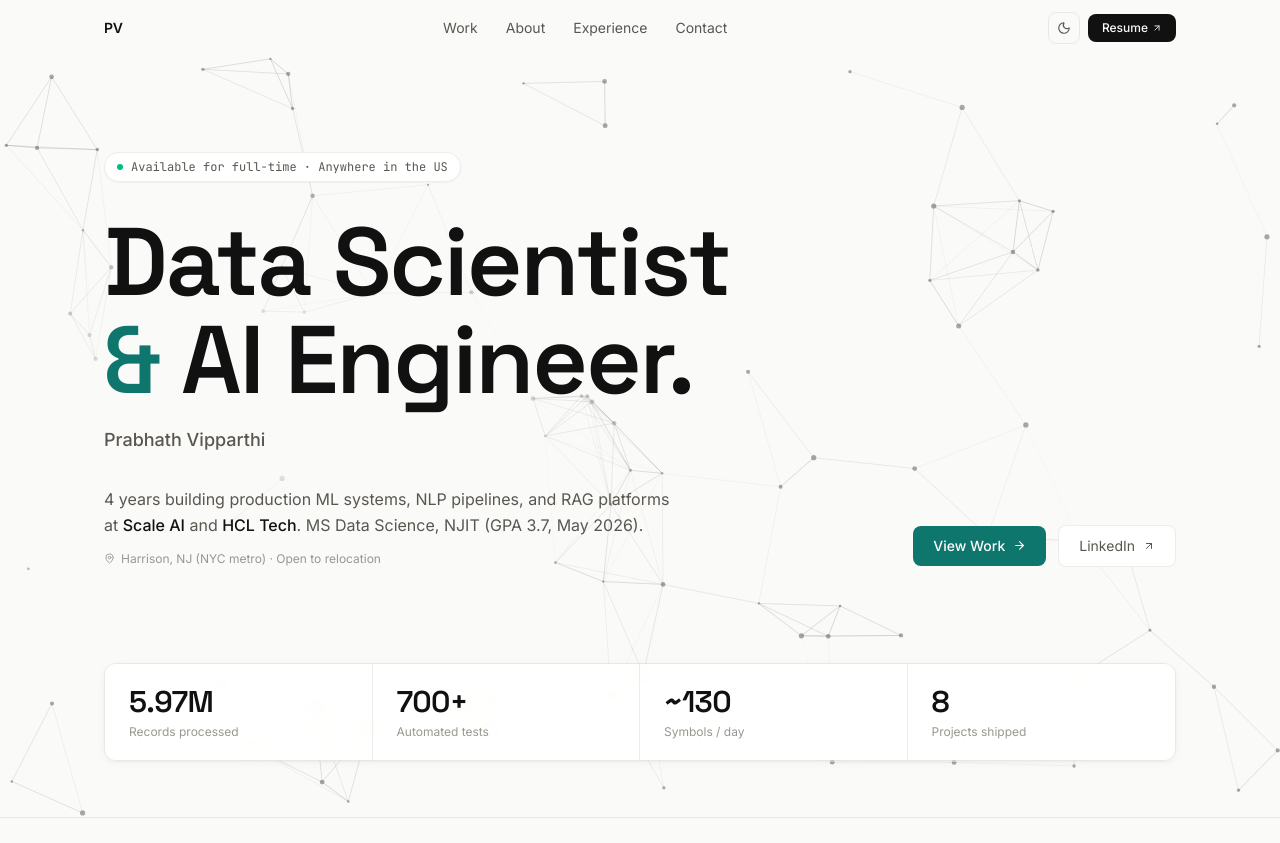
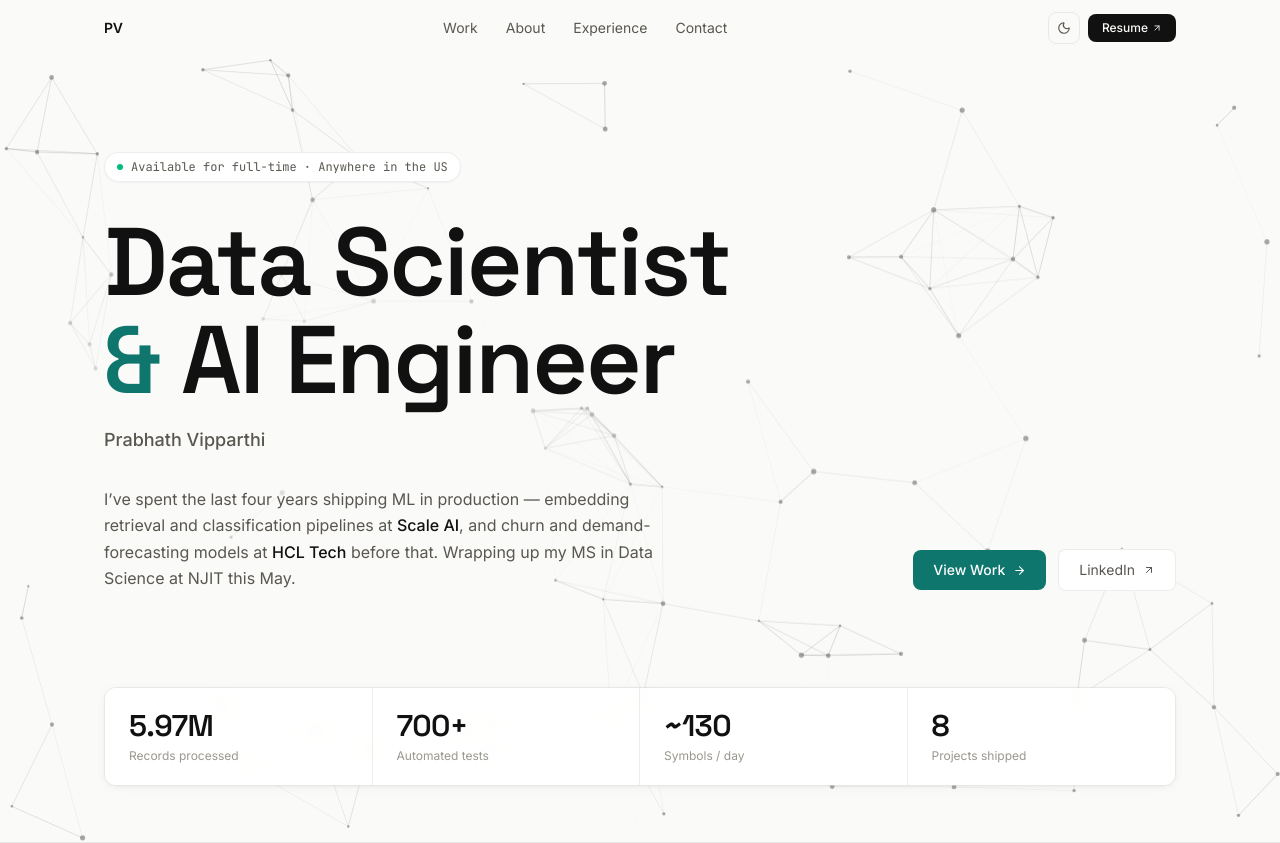
Before and after one commit to prabhathv07/prabhathv07.github.io, a Next.js app: page / in a window 1280 px wide. Shown: the top 843 px of the page. Built offline with nearby package versions, Linux system fonts and the light colour scheme.

Commit message:
Humanize hero bio; drop trailing period; remove location line and On-site/Remote tags

```diff
--- a/src/components/Hero.tsx
+++ b/src/components/Hero.tsx
@@ -1,7 +1,7 @@
 "use client";
 
 import { motion, useReducedMotion } from "framer-motion";
-import { ArrowRight, ArrowUpRight, MapPin } from "lucide-react";
+import { ArrowRight, ArrowUpRight } from "lucide-react";
 import { personal, stats } from "@/lib/data";
 import NeuralField from "@/components/NeuralField";
 import SplitText from "@/components/SplitText";
@@ -73,7 +73,7 @@ export default function Hero() {
           {reduced ? (
             <>
               Data Scientist<br />
-              <span className="text-[color:var(--accent)]">&</span> AI Engineer.
+              <span className="text-[color:var(--accent)]">&</span> AI Engineer
             </>
           ) : (
             <>
@@ -89,7 +89,7 @@ export default function Hero() {
                   i === 0 ? <span className="text-[color:var(--accent)]">{word}</span> : word
                 }
               >
-                & AI Engineer.
+                & AI Engineer
               </SplitText>
             </>
           )}
@@ -114,15 +114,13 @@ export default function Hero() {
         >
           <div className="max-w-xl space-y-3">
             <p className="text-base text-[color:var(--fg-dim)] leading-[1.65]">
-              4 years building production ML systems, NLP pipelines, and RAG platforms at{" "}
-              <span className="text-[color:var(--fg)] font-medium">Scale AI</span> and{" "}
-              <span className="text-[color:var(--fg)] font-medium">HCL Tech</span>.{" "}
-              MS Data Science, NJIT (GPA 3.7, May 2026).
+              I&rsquo;ve spent the last four years shipping ML in production &mdash;
+              embedding retrieval and classification pipelines at{" "}
+              <span className="text-[color:var(--fg)] font-medium">Scale AI</span>, and
+              churn and demand-forecasting models at{" "}
+              <span className="text-[color:var(--fg)] font-medium">HCL Tech</span> before that.
+              Wrapping up my MS in Data Science at NJIT this May.
             </p>
-            <div className="flex items-center gap-1.5 text-xs text-[color:var(--muted)]">
-              <MapPin size={11} />
-              Harrison, NJ (NYC metro) · Open to relocation
-            </div>
           </div>
 
           <div className="flex items-center gap-3 flex-shrink-0">
--- a/src/lib/data.ts
+++ b/src/lib/data.ts
@@ -61,7 +61,7 @@ export const experiences: Experience[] = [
     title: "Applied AI Engineer",
     company: "Scale AI",
     period: "Jan 2026 – Present",
-    location: "United States · Remote",
+    location: "United States",
     bullets: [
       "Built Python, SQL, and PySpark pipelines processing 10K+ records, cutting manual validation effort by 30%.",
       "Prepared training and evaluation datasets and engineered statistical and ML features (Pandas, NumPy, Scikit-learn) for automated anomaly and data-quality detection.",
@@ -77,7 +77,7 @@ export const experiences: Experience[] = [
     title: "Data Scientist",
     company: "HCL Tech",
     period: "Jun 2021 – Jul 2024",
-    location: "India · On-site",
+    location: "India",
     bullets: [
       "Partnered with enterprise business stakeholders to translate retention and growth objectives into churn and forecasting use cases.",
       "Conducted EDA and statistical analysis (Python, Pandas, NumPy, SQL) to uncover customer behavior patterns and key churn drivers.",
```
